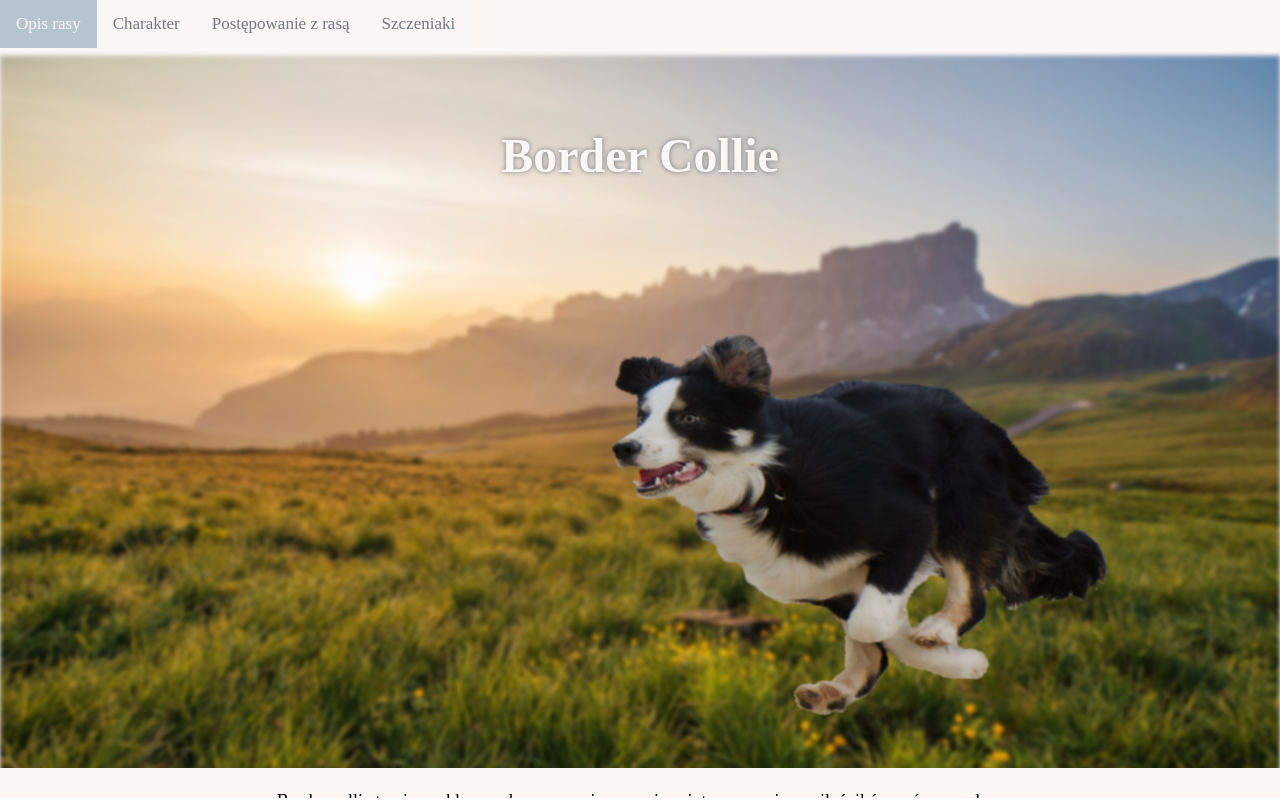
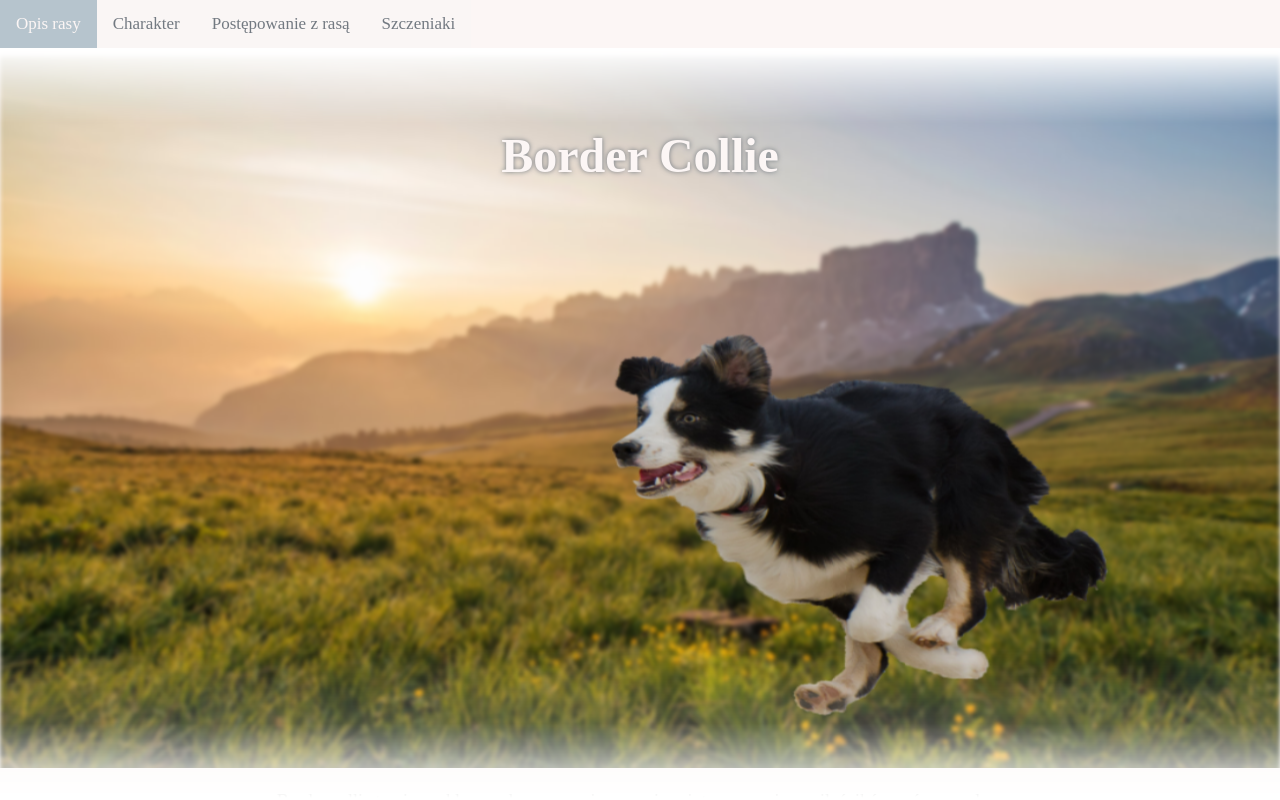
Before and after one commit to SikoraKam/responsywne-www, a React (Vite) app in the folder project1/spa-page-with-paralaxy/: page / in a window 1280 px wide. Built offline with nearby package versions, Linux system fonts and the light colour scheme.

Commit message:
project1: blur edges

```diff
--- a/project1/spa-page-with-paralaxy/src/App.style.css
+++ b/project1/spa-page-with-paralaxy/src/App.style.css
@@ -11,3 +11,9 @@ body {
     background-color: #fcf7f7;
     scroll-behavior: smooth;
 }
+
+.gradient {
+    -webkit-mask-image:
+            linear-gradient(to bottom,transparent 0%, rgba(0,0,0,0.5) 5%, black 10%, black 80%, rgba(0,0,0,0.8) 90%, transparent 100%);
+    mask-image: linear-gradient(to bottom,transparent 0%, rgba(0,0,0,0.5) 5%, black 10%, black 80%, rgba(0,0,0,0.8) 90%, transparent 100%);
+}
--- a/project1/spa-page-with-paralaxy/src/App.tsx
+++ b/project1/spa-page-with-paralaxy/src/App.tsx
@@ -33,7 +33,7 @@ function App() {
         setActiveTab={setActiveTab}
       />
 
-      <div className="sections-wrapper" ref={sectionsWrapperRef}>
+      <div className="sections-wrapper gradient" ref={sectionsWrapperRef}>
         <Introduction
           wrapperRef={sectionsWrapperRef}
           sectionRef={refs["introduction"]}
--- a/project1/spa-page-with-paralaxy/src/sections/behaviour/Behaviour.tsx
+++ b/project1/spa-page-with-paralaxy/src/sections/behaviour/Behaviour.tsx
@@ -11,6 +11,9 @@ export const BehaviourSection: FC<SectionsInterface> = ({
   wrapperRef,
 }) => {
   const imagesContainerRef = useRef(null);
+  const sectionOnScreenCallback = () => {
+    setActiveTab(1);
+  };
 
   useSectionOnScreen(
     {
@@ -19,14 +22,14 @@ export const BehaviourSection: FC<SectionsInterface> = ({
       threshold: 0,
     },
     sectionRef,
-    () => setActiveTab(1)
+    sectionOnScreenCallback
   );
 
   useImagesOnScreen(
     {
       root: wrapperRef?.current,
       rootMargin: "200px 0px 0px 0px",
-      threshold: 0,
+      threshold: 0.2,
     },
     imagesContainerRef
   );
--- a/project1/spa-page-with-paralaxy/src/sections/introduction/Introduction.tsx
+++ b/project1/spa-page-with-paralaxy/src/sections/introduction/Introduction.tsx
@@ -45,6 +45,10 @@ export const Introduction: FC<SectionsInterface> = ({
 }) => {
   const imagesContainerRef = useRef(null);
 
+  const sectionOnScreenCallback = () => {
+    setActiveTab(0);
+  };
+
   useSectionOnScreen(
     {
       root: sectionRef.current,
@@ -52,7 +56,7 @@ export const Introduction: FC<SectionsInterface> = ({
       threshold: 0,
     },
     sectionRef,
-    () => setActiveTab(0)
+    sectionOnScreenCallback
   );
 
   useImagesOnScreen(
--- a/project1/spa-page-with-paralaxy/src/sections/puppies/PuppiesSection.tsx
+++ b/project1/spa-page-with-paralaxy/src/sections/puppies/PuppiesSection.tsx
@@ -12,6 +12,10 @@ export const PuppiesSection: FC<SectionsInterface> = ({
 }) => {
   const imagesContainerRef = useRef(null);
 
+  const sectionOnScreenCallback = () => {
+    setActiveTab(3);
+  };
+
   useSectionOnScreen(
     {
       root: sectionRef.current,
@@ -19,7 +23,7 @@ export const PuppiesSection: FC<SectionsInterface> = ({
       threshold: 0,
     },
     sectionRef,
-    () => setActiveTab(3)
+    sectionOnScreenCallback
   );
 
   useImagesOnScreen(
--- a/project1/spa-page-with-paralaxy/src/sections/sections.style.css
+++ b/project1/spa-page-with-paralaxy/src/sections/sections.style.css
@@ -1,11 +1,9 @@
 .section {
-    /*position: relative;*/
     text-align: justify;
     font-size: 16px;
     padding: 8px 16px;
     background-color:  #FCF6F5FF;
     line-height: 22px;
-    /*padding-bottom: 200px;*/
 }
 
 .section h3 {
--- a/project1/spa-page-with-paralaxy/src/sections/training/TrainingSection.tsx
+++ b/project1/spa-page-with-paralaxy/src/sections/training/TrainingSection.tsx
@@ -12,6 +12,10 @@ export const TrainingSection: FC<SectionsInterface> = ({
 }) => {
   const imagesContainerRef = useRef(null);
 
+  const sectionOnScreenCallback = () => {
+    setActiveTab(2);
+  };
+
   useSectionOnScreen(
     {
       root: sectionRef.current,
@@ -19,7 +23,7 @@ export const TrainingSection: FC<SectionsInterface> = ({
       threshold: 0,
     },
     sectionRef,
-    () => setActiveTab(2)
+    sectionOnScreenCallback
   );
 
   useImagesOnScreen(
--- a/project1/spa-page-with-paralaxy/src/useSectionOnScreen.ts
+++ b/project1/spa-page-with-paralaxy/src/useSectionOnScreen.ts
@@ -3,12 +3,12 @@ import { RefObject, useEffect, useRef, useState } from "react";
 export const useSectionOnScreen = (
   options: any,
   ref: RefObject<HTMLDivElement>,
-  setActiveTab: () => void
+  sectionOnScreenCallBack: () => void
 ) => {
   const callbackFunction = (entries: any) => {
     const [entry] = entries;
     if (entry.isIntersecting) {
-      setActiveTab();
+      sectionOnScreenCallBack();
     }
   };
 
```
